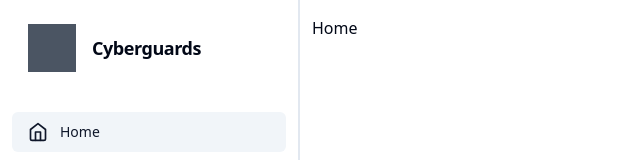
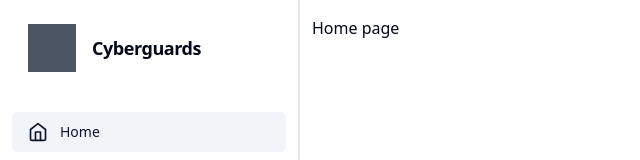
Before and after one commit to javilian98/cyberguards-frontend, a React (Vite) app: page / in a window 1280 px wide. Shown: the top 160 px of the page, without its empty margins (0-640 px from the left). Built offline with nearby package versions, Linux system fonts and the light colour scheme.

Commit message:
[Javier] ci: testing GitHub Actions workflow

```diff
--- a/src/pages/Home.tsx
+++ b/src/pages/Home.tsx
@@ -1,5 +1,5 @@
 function Home() {
-  return <div>Home</div>;
+  return <div>Home page</div>;
 }
 
 export default Home;
```
